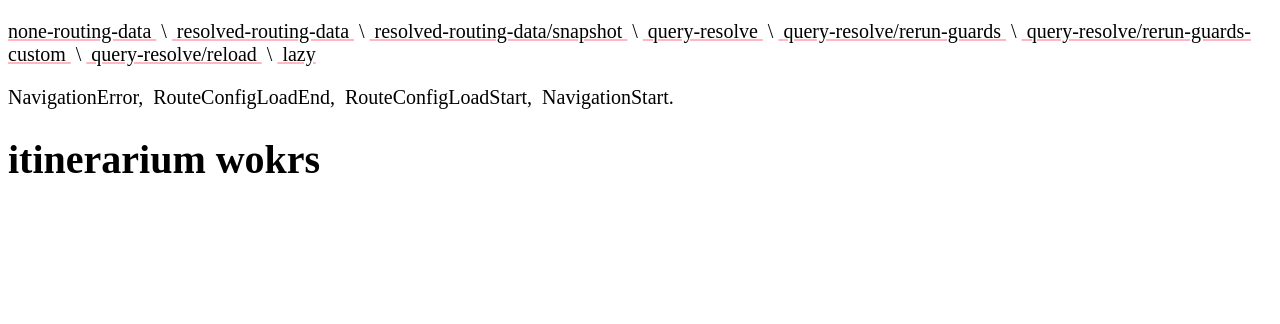
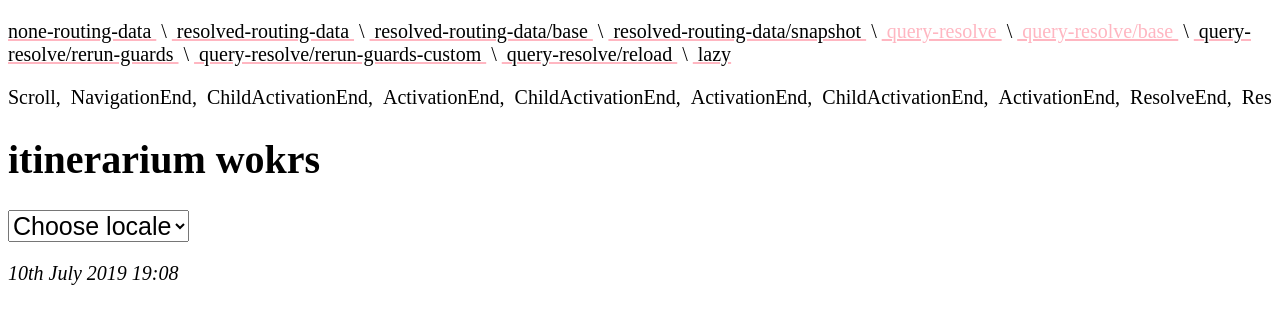
Before and after one commit to sasha-qred/itinerarium, an Angular app: page /query-resolve/base in a window 1280 px wide. Before the commit this address led to /. Shown: the top 324 px of the page. Built offline with nearby package versions, Linux system fonts and the light colour scheme.

Commit message:
feat: add base routes for modules

```diff
--- a/src/app/app.component.ts
+++ b/src/app/app.component.ts
@@ -18,12 +18,20 @@ export class AppComponent {
       label: 'resolved-routing-data',
     },
     {
+      route: '/resolved-routing-data/base',
+      label: 'resolved-routing-data/base',
+    },
+    {
       route: '/resolved-routing-data/snapshot',
       label: 'resolved-routing-data/snapshot',
     },
     {
       route: '/query-resolve',
       label: 'query-resolve',
+    },
+    {
+      route: '/query-resolve/base',
+      label: 'query-resolve/base',
     },
     {
       route: '/query-resolve/rerun-guards',
--- a/src/app/modules/features/query-resolve/query-resolve.module.ts
+++ b/src/app/modules/features/query-resolve/query-resolve.module.ts
@@ -13,6 +13,11 @@ const routes: Route[] = [
     children: [
       {
         path: '',
+        pathMatch: 'full',
+        redirectTo: 'base',
+      },
+      {
+        path: 'base',
         component: containers.QueryChangerComponent,
         resolve: {
           currentLocaleTime: CurrentTimeWithLocaleResolver,
--- a/src/app/modules/features/resolved-routing-data/resolved-routing-data.module.ts
+++ b/src/app/modules/features/resolved-routing-data/resolved-routing-data.module.ts
@@ -7,6 +7,11 @@ import { CurrentTimeResolver } from './resolvers';
 const routes: Route[] = [
   {
     path: '',
+    pathMatch: 'full',
+    redirectTo: 'base',
+  },
+  {
+    path: 'base',
     component: containers.ResolvedDataComponent,
     resolve: {
       currentTime: CurrentTimeResolver,
```
